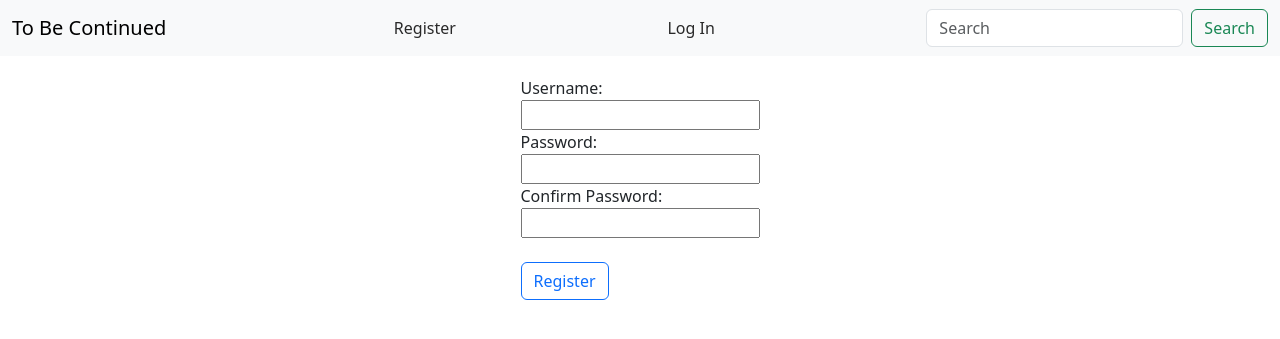
After one commit to ragnarockerbunny/tobecontinued_app, a Flask app: page /register in a window 1280 px wide. The commit adds this page. Shown: the top 339 px of the page. Run offline with Flask 3, Linux system fonts and the light colour scheme.

Commit message:
add register functionality

```diff
--- a/app.py
+++ b/app.py
@@ -1,7 +1,47 @@
-from flask import Flask, render_template, request
+from flask import Flask, redirect, render_template, request, session
+from werkzeug.security import check_password_hash, generate_password_hash
+import sqlite3
+
 
 app = Flask(__name__)
+con = sqlite3.connect('data.db')
+db = con.cursor()
+
 
 @app.route("/")
 def index():
-    return render_template("index.html")
+    return render_template("home.html")
+
+@app.route("/register", methods = ["GET", "POST"])
+def register():
+    if request.method == "GET":
+        return render_template("register.html")
+    elif request.method == "POST":
+
+        _username = request.form.get("username")
+        _password = request.form.get("password")
+        _confirmation = request.form.get("confirmation")
+        if(_password != _confirmation):
+            return render_template("error.html")
+        if(_password == "" or _confirmation == "" or _username == ""):
+            return render_template("error.html")
+
+        _usernamelist = db.execute("SELECT username FROM users WHERE username = ?", _username)
+
+        if(_usernamelist):
+            return render_template("error.html")
+
+        db.execute("INSERT INTO users(username, hash) VALUES (?, ?)", _username, generate_password_hash(_password))
+        db.commit()
+
+        return redirect("/")
+
+@app.route("/login")
+def login():
+    #session.clear()
+    if request.method == "GET":
+        return render_template("login.html")
+    elif request.method == "POST":
+        _username = request.form.get("username")
+        _password = request.form.get("password")
+        return redirect("/")
--- a/requirements.txt
+++ b/requirements.txt
@@ -1,2 +1,4 @@
 Flask
 Gunicorn
+werkzeug.security
+sqlite3
--- /dev/null
+++ b/static/style.css
@@ -0,0 +1,17 @@
+a{
+    text-decoration: none;
+    color: #292929;
+}
+a:hover{
+    color: #919191;
+}
+
+.centered{
+    display: flex;
+    align-items: center;
+    justify-content: center;
+}
+
+.margined{
+    margin: 20px;
+}
--- /dev/null
+++ b/templates/error.html
@@ -0,0 +1,5 @@
+{% extends "layout.html" %}
+{% block title %}Error{% endblock %}
+{% block body %}
+    <p>Something went wrong</p>
+{% endblock %}
--- a/templates/index.html
+++ b/templates/home.html
@@ -1,5 +1,5 @@
 {% extends "layout.html" %}
 {% block title %}Home{% endblock %}
 {% block body %}
-    <p>hello world</p>
+    <h1>Welcome, user</h1>
 {% endblock %}
--- a/templates/layout.html
+++ b/templates/layout.html
@@ -6,15 +6,20 @@
         </meta>
         <!--Include Bootstrap-->
         <link href="https://cdn.jsdelivr.net/npm/bootstrap@5.3.0/dist/css/bootstrap.min.css" rel="stylesheet" integrity="sha384-9ndCyUaIbzAi2FUVXJi0CjmCapSmO7SnpJef0486qhLnuZ2cdeRhO02iuK6FUUVM" crossorigin="anonymous">
+        <!--Include CSS-->
+        <link href="static/style.css" rel = "stylesheet">
     </head>
     <body>
         <nav class="navbar navbar-expand-lg bg-body-tertiary">
             <div class="container-fluid">
-              <a class="navbar-brand" href="#">To be Continued</a>
+              <a class="navbar-brand" href="/">To Be Continued</a>
+              <a href = "/register">Register</a>
+              <a href = "/login">Log In</a>
               <div id="navbarSupportedContent">
                 <form class="d-flex" role="search">
                   <input class="form-control me-2" type="search" placeholder="Search" aria-label="Search">
                   <button class="btn btn-outline-success" type="submit">Search</button>
+
                 </form>
               </div>
             </div>
--- /dev/null
+++ b/templates/register.html
@@ -0,0 +1,17 @@
+{%extends "layout.html"%}
+
+{%block body%}
+<div class = "centered margined">
+    <form action = "/register" method = "post" >
+        <label for = "username">Username:</label> <br/>
+        <input name = "username" type = "text"> <br/>
+        <label for = "password">Password:</label> <br/>
+        <input name = "password" type = "password"> <br/>
+        <label for = "confirmation">Confirm Password:</label> <br/>
+        <input name = "confirmation" type = "password"> <br/><br/>
+        <button type = "submit" class = "btn btn-outline-primary">Register</button>
+    </form>
+</div>
+
+
+{%endblock%}
```
Also changed, not shown: templates/login.html (added, +15 -0 lines), data.db.
